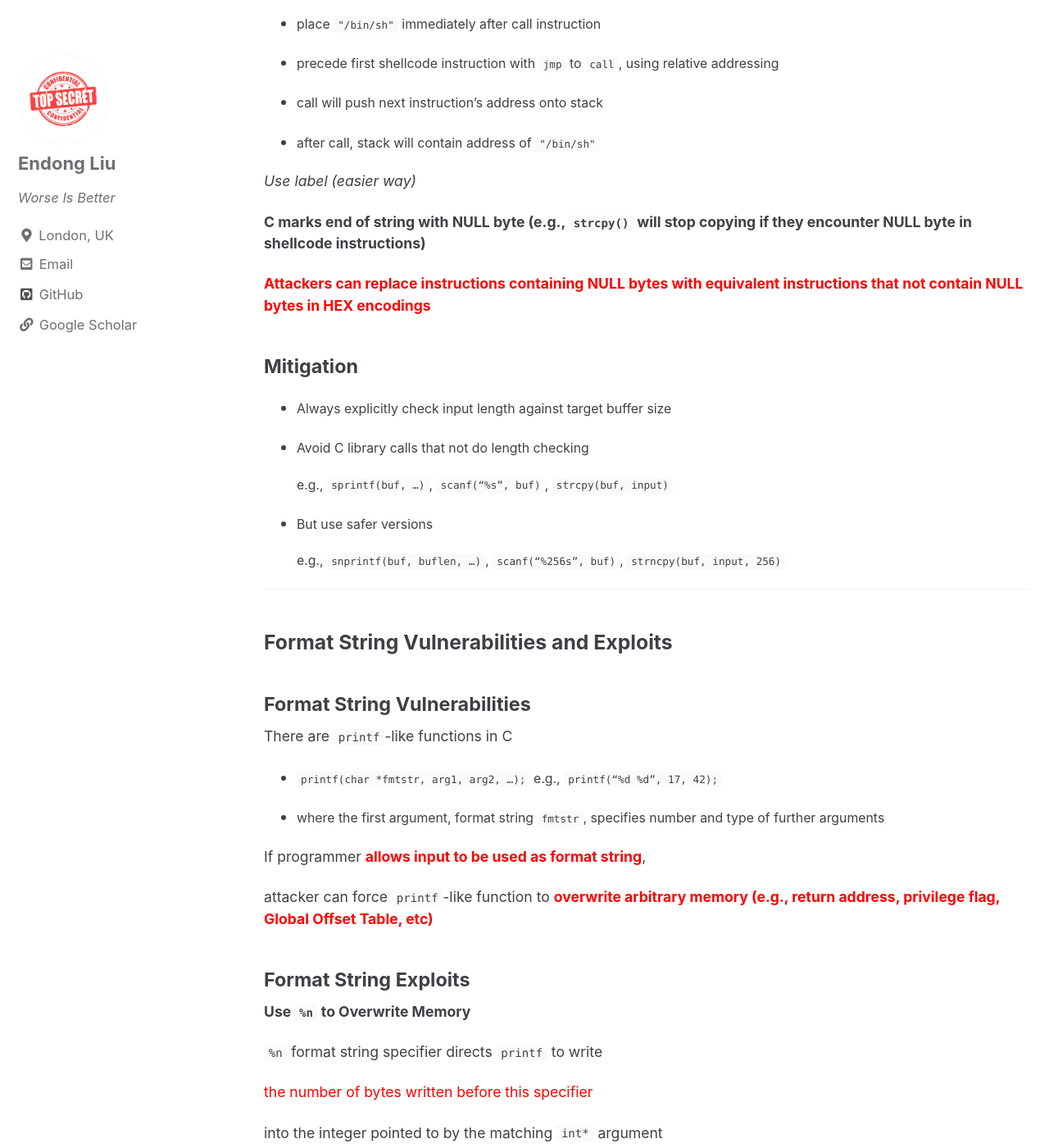
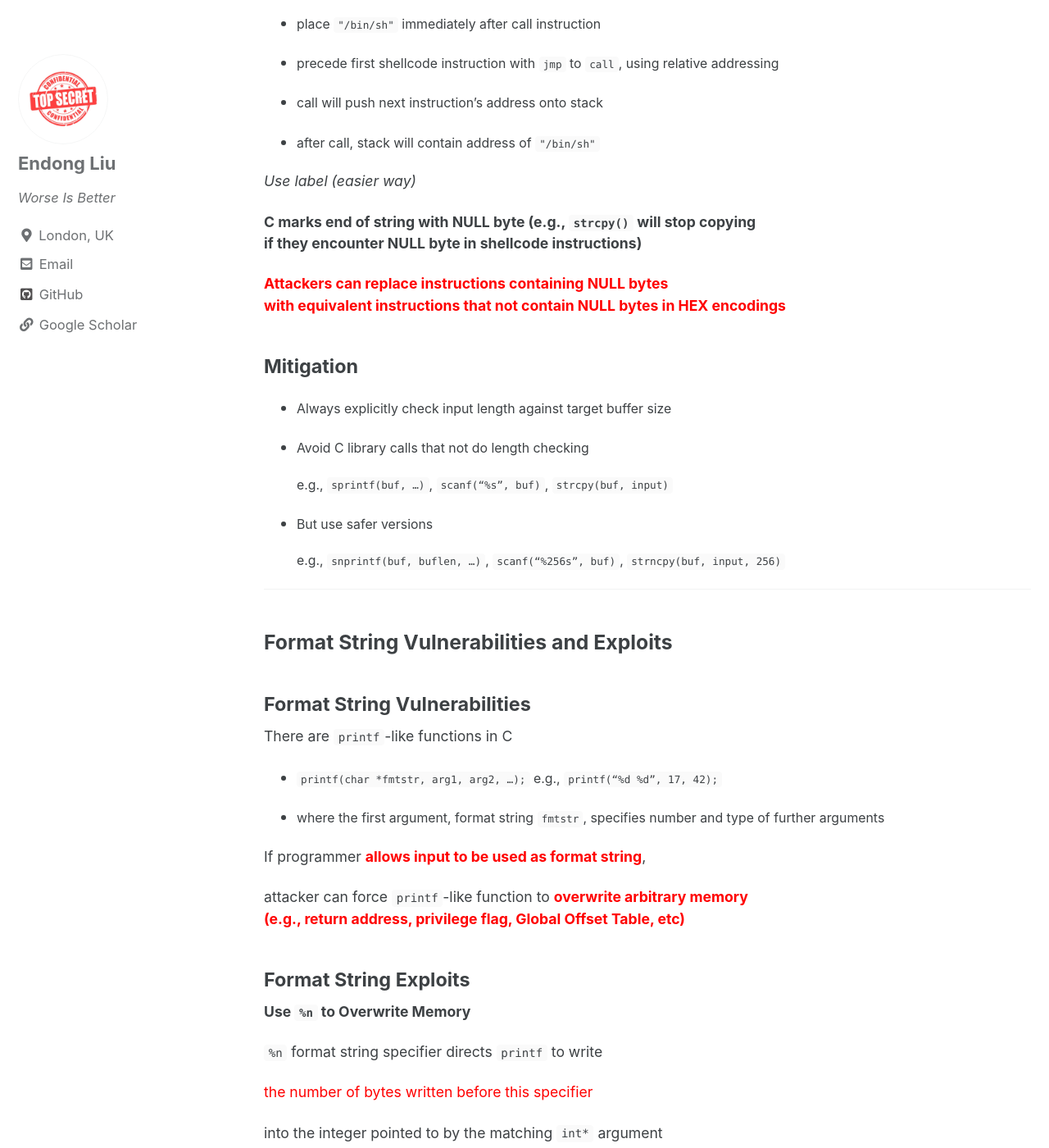
Before and after one commit to ZzPoLariszZ/zzpolariszz.github.io, a Jekyll site: the page built from _posts/2021-12-02-COMP0133-16.md, in a window 1280 px wide and 1400 px high, scrolled down 5723 px. Shown: the whole window at 82% size. Built offline with Jekyll 4.4.1, drawn with Linux system fonts in a browser that asks for light colours; cached includes are drawn as plain includes; some of the changed text lies outside the part shown.

Commit message:
Update 2021-12-02-COMP0133-16.md

```diff
--- a/_posts/2021-12-02-COMP0133-16.md
+++ b/_posts/2021-12-02-COMP0133-16.md
@@ -148,7 +148,8 @@ The return address stored on stack directly influences program control flow
 
 and local variables allocated before return address in stack frame
 
-if programmer allocates buffer as local on stack, reads input, and writes it into buffer without checking input fits in buffer:
+if programmer allocates buffer as local on stack, reads input,
+and writes it into buffer without checking input fits in buffer:
 
 - send input containing shellcode you wish to run
 
@@ -218,9 +219,9 @@ However, the exact address of string `"/bin/sh"` (first argument of `execve`) is
 
 *Use label (easier way)*
 
-**C marks end of string with NULL byte (e.g., `strcpy()` will stop copying if they encounter NULL byte in shellcode instructions)**
+**C marks end of string with NULL byte (e.g., `strcpy()` will stop copying <br> if they encounter NULL byte in shellcode instructions)**
 
-**<span style="color:Red">Attackers can replace instructions containing NULL bytes with equivalent instructions that not contain NULL bytes in HEX encodings</span>**
+**<span style="color:Red">Attackers can replace instructions containing NULL bytes <br> with equivalent instructions that not contain NULL bytes in HEX encodings</span>**
 
 #### Mitigation
 
@@ -247,7 +248,7 @@ There are `printf`-like functions in C
 
 If programmer **<span style="color:Red">allows input to be used as format string</span>**,
 
-attacker can force `printf`-like function to **<span style="color:Red">overwrite arbitrary memory (e.g., return address, privilege flag, Global Offset Table, etc)</span>**
+attacker can force `printf`-like function to **<span style="color:Red">overwrite arbitrary memory <br> (e.g., return address, privilege flag, Global Offset Table, etc)</span>**
 
 #### Format String Exploits
 
@@ -373,7 +374,8 @@ but ***<span style="color:Red">only the value in the least significant byte (in
 
 **Result**
 
-After using *4* `%n` format string specifiers, there will be *4* meaningful bytes in memeory are overwritten (**<span style="color:Red">Write 4 Primitives</span>**)
+After using *4* `%n` format string specifiers,
+there will be *4* meaningful bytes in memeory are overwritten (**<span style="color:Red">Write 4 Primitives</span>**)
 
 <img src="/assets/images/COMP0133/LEC-16/string-1.png" width="400" /> <img src="/assets/images/COMP0133/LEC-16/string-2.png" width="400" />
 
```
